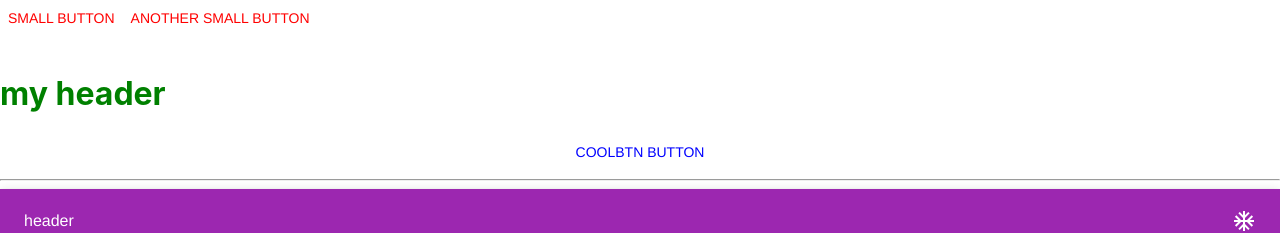
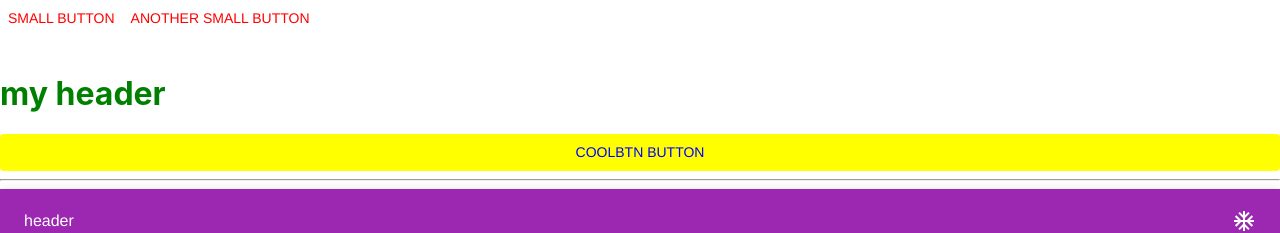
Before and after one commit to StanislavKaisin/mui-example, a React (Create React App) app: page / in a window 1280 px wide. Shown: the top 233 px of the page. Built offline with nearby package versions, Linux system fonts and the light colour scheme; the HTML template or start-up script is replaced by a standard one.

Commit message:
useStyles example

```diff
--- a/src/components/CoolBtn.tsx
+++ b/src/components/CoolBtn.tsx
@@ -1,4 +1,5 @@
 import { Button, createStyles, makeStyles, Theme } from "@material-ui/core";
+import classNames from "classnames";
 import React from "react";
 
 interface CoolBtnProps {
@@ -34,7 +35,10 @@ const useStyles = makeStyles((theme: Theme) =>
 export const CoolBtn = (props: CoolBtnProps) => {
   const classes = useStyles(props);
   return (
-    <Button className={classes.btnStyle} fullWidth>
+    <Button
+      className={classNames(classes.btnStyle, classes.btnBackgroundStyle)}
+      fullWidth
+    >
       CoolBtn button
     </Button>
   );
```
Also changed, not shown: 1 other file (tests, documents, lock files or other folders).
